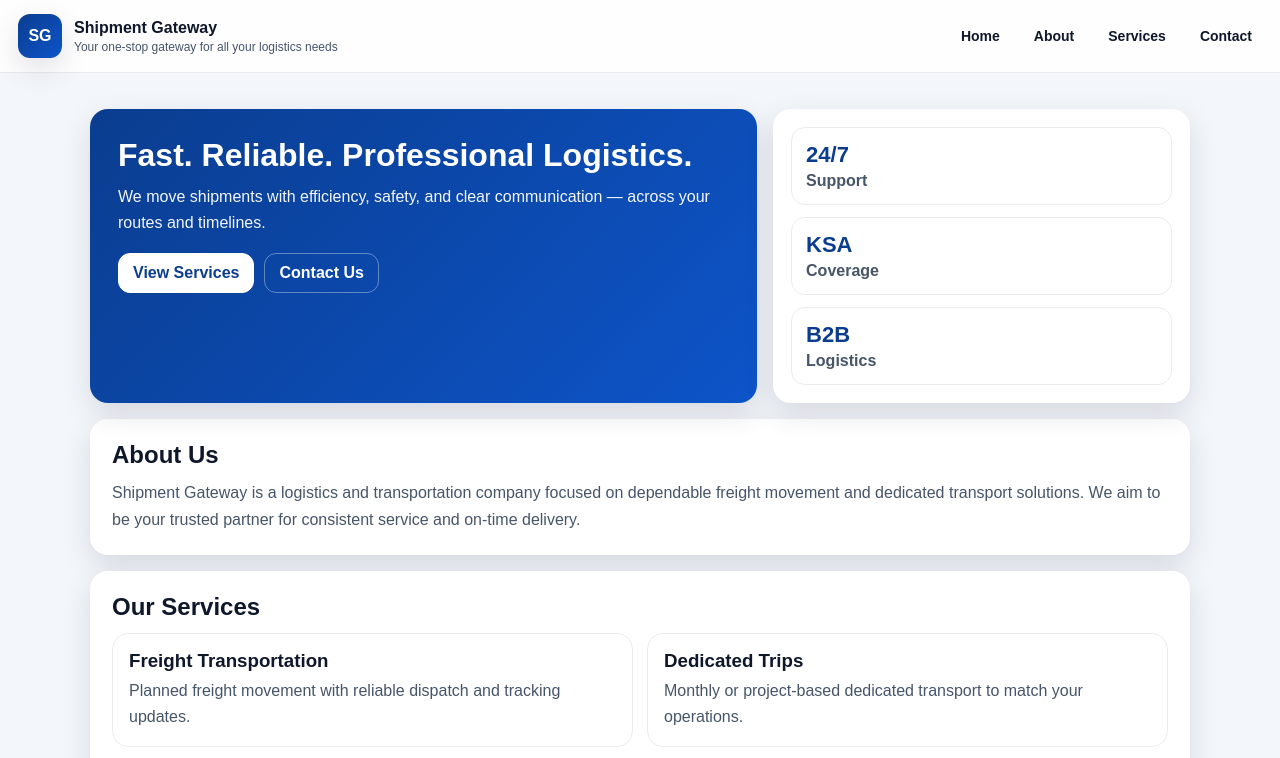
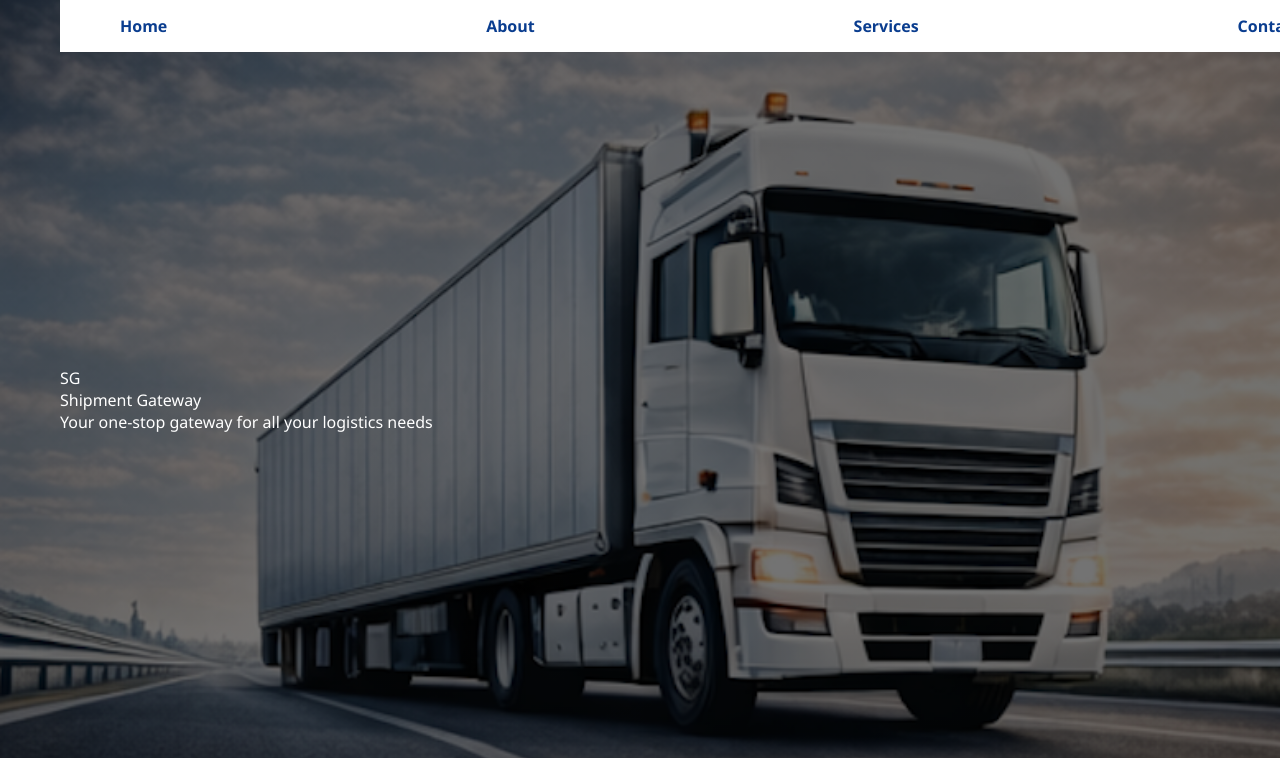
Before and after one commit to Shipmentgateway/Shipmentgateway, a plain HTML site: page index.html in a window 1280 px wide. Shown: the top 758 px of the page. Drawn offline with Linux system fonts and the light colour scheme.

Commit message:
Update style.css

```diff
--- a/style.css
+++ b/style.css
@@ -1,230 +1,117 @@
-:root{
-  --blue:#0a3d8f;
-  --blue2:#0d54c9;
-  --bg:#f3f6fb;
-  --text:#0f172a;
-  --muted:#475569;
-  --card:#ffffff;
-  --shadow: 0 10px 30px rgba(2, 8, 23, 0.12);
+* {
+  box-sizing: border-box;
+  margin: 0;
+  padding: 0;
+  font-family: "Segoe UI", Arial, sans-serif;
 }
 
-*{box-sizing:border-box}
-html{scroll-behavior:smooth}
-body{
-  margin:0;
-  font-family: Arial, sans-serif;
-  background: var(--bg);
-  color: var(--text);
+/* ================= INTRO GATE ================= */
+#intro {
+  position: fixed;
+  inset: 0;
+  z-index: 9999;
+  background: #000;
+  overflow: hidden;
 }
 
-/* ===== GATE INTRO ===== */
-#gate{
-  position:fixed;
-  inset:0;
-  display:flex;
-  z-index:9999;
-  background:#0b1220;
+.intro-stage {
+  position: relative;
+  width: 100%;
+  height: 100%;
+  background: url("gate-bg.jpg") center/cover no-repeat;
 }
 
-.door{
-  width:50%;
-  height:100%;
-  position:relative;
-  overflow:hidden;
-  display:flex;
-  align-items:center;
-  justify-content:center;
-  transition: transform 1.4s cubic-bezier(.2,.9,.2,1);
-  /* industrial metal look */
-  background:
-    linear-gradient(90deg, rgba(255,255,255,0.08), rgba(255,255,255,0.02)),
-    repeating-linear-gradient(180deg, rgba(255,255,255,0.05) 0 6px, rgba(0,0,0,0.05) 6px 12px),
-    linear-gradient(180deg, #2a2f3a, #141824);
-  box-shadow: inset 0 0 0 2px rgba(255,255,255,0.06), inset 0 0 50px rgba(0,0,0,0.5);
+/* Doors */
+.door {
+  position: absolute;
+  top: 0;
+  width: 50%;
+  height: 100%;
+  background: rgba(20, 20, 20, 0.95);
+  display: flex;
+  align-items: center;
+  justify-content: center;
+  transition: transform 1.8s ease-in-out;
 }
 
-.door::before{
-  content:"";
-  position:absolute;
-  inset:0;
-  background:
-    radial-gradient(circle at 18px 18px, rgba(255,255,255,0.20) 0 3px, transparent 4px) 0 0/60px 60px;
-  opacity:.35;
-  pointer-events:none;
+.door img {
+  width: 60%;
 }
 
-.door-inner{
-  width:100%;
-  height:100%;
-  display:flex;
-  align-items:center;
-  justify-content:center;
+.door-left {
+  left: 0;
 }
 
-.door img{
-  width:min(340px, 70%);
-  filter: drop-shadow(0 12px 20px rgba(0,0,0,0.55));
+.door-right {
+  right: 0;
 }
 
-.left.open{ transform: translateX(-100%); }
-.right.open{ transform: translateX(100%); }
-
-.gate-floor{
-  position:absolute;
-  left:0; right:0; bottom:0;
-  height:18vh;
-  background: linear-gradient(180deg, transparent, rgba(0,0,0,0.55));
+.door-left.open {
+  transform: translateX(-100%);
 }
 
-/* ===== SITE ===== */
-#site{ display:none; min-height:100vh; }
-
-.topbar{
-  position:sticky;
-  top:0;
-  z-index:50;
-  background: rgba(255,255,255,0.85);
-  backdrop-filter: blur(10px);
-  border-bottom:1px solid rgba(15,23,42,0.08);
-  display:flex;
-  gap:16px;
-  align-items:center;
-  justify-content:space-between;
-  padding:14px 18px;
+.door-right.open {
+  transform: translateX(100%);
 }
 
-.brand{display:flex; gap:12px; align-items:center;}
-.brand-mark{
-  width:44px; height:44px;
-  border-radius:12px;
-  background: linear-gradient(135deg, var(--blue), var(--blue2));
-  color:white;
-  display:flex;
-  align-items:center;
-  justify-content:center;
-  font-weight:800;
-  box-shadow: var(--shadow);
-}
-.brand-title{font-weight:800; font-size:16px; line-height:1.2}
-.brand-tagline{color:var(--muted); font-size:12px; margin-top:2px}
-
-.menu{display:flex; gap:14px; align-items:center; flex-wrap:wrap;}
-.menu a{
-  text-decoration:none;
-  color:var(--text);
-  font-weight:700;
-  font-size:14px;
-  padding:8px 10px;
-  border-radius:10px;
-}
-.menu a:hover{ background: rgba(10,61,143,0.08); }
-
-main{ padding: 18px; }
-
-.hero{
-  max-width:1100px;
-  margin: 18px auto 0;
-  display:grid;
-  grid-template-columns: 1.6fr 1fr;
-  gap:16px;
-  align-items:stretch;
+/* Truck animation */
+.intro-truck {
+  position: absolute;
+  bottom: 5%;
+  left: 50%;
+  transform: translateX(-50%) scale(0.6);
+  width: 40%;
+  opacity: 0;
+  transition: transform 2.5s ease, opacity 1s ease;
 }
 
-.hero-box{
-  background: linear-gradient(135deg, rgba(10,61,143,1), rgba(13,84,201,1));
-  color:white;
-  border-radius:18px;
-  padding:28px;
-  box-shadow: var(--shadow);
+.intro-truck.move {
+  opacity: 1;
+  transform: translateX(-50%) scale(1.05);
 }
 
-.hero-box h1{ margin:0 0 10px; font-size:32px; }
-.hero-box p{ margin:0 0 18px; opacity:0.95; line-height:1.6; }
-
-.hero-actions{ display:flex; gap:10px; flex-wrap:wrap; }
-.btn{
-  display:inline-block;
-  padding:10px 14px;
-  border-radius:12px;
-  border:1px solid rgba(255,255,255,0.35);
-  color:white;
-  text-decoration:none;
-  font-weight:800;
-}
-.btn.primary{
-  background:white;
-  color: var(--blue);
-  border-color:white;
+/* ================= SITE ================= */
+body.show-site #intro {
+  display: none;
 }
 
-.hero-card{
-  background: var(--card);
-  border-radius:18px;
-  box-shadow: var(--shadow);
-  padding:18px;
-  display:grid;
-  gap:12px;
-  align-content:start;
+header {
+  height: 100vh;
+  background: linear-gradient(
+      rgba(0, 0, 0, 0.55),
+      rgba(0, 0, 0, 0.55)
+    ),
+    url("hero.jpg") center/cover no-repeat;
+  color: white;
+  display: flex;
+  align-items: center;
+  padding: 60px;
 }
 
-.stat{
-  border:1px solid rgba(15,23,42,0.08);
-  border-radius:14px;
-  padding:14px;
-}
-.stat-num{ font-size:22px; font-weight:900; color: var(--blue); }
-.stat-label{ color: var(--muted); margin-top:4px; font-weight:700; }
-
-.section{
-  max-width:1100px;
-  margin: 16px auto 0;
-  background: var(--card);
-  border-radius:18px;
-  padding:22px;
-  box-shadow: var(--shadow);
+header h1 {
+  font-size: 48px;
+  margin-bottom: 10px;
 }
 
-.section h2{ margin:0 0 10px; }
-.section p{ margin:0; color: var(--muted); line-height:1.7; }
-
-.grid{
-  display:grid;
-  grid-template-columns: repeat(2, minmax(0,1fr));
-  gap:14px;
-  margin-top:12px;
-}
-.card{
-  border:1px solid rgba(15,23,42,0.08);
-  border-radius:16px;
-  padding:16px;
-}
-.card h3{ margin:0 0 6px; }
-.card p{ margin:0; color: var(--muted); line-height:1.6; }
-
-.contact-box{
-  margin-top:10px;
-  border:1px dashed rgba(10,61,143,0.35);
-  border-radius:16px;
-  padding:16px;
-}
-.contact-email{
-  display:inline-block;
-  margin-top:8px;
-  font-weight:900;
-  color: var(--blue);
-  text-decoration:none;
+header p {
+  font-size: 18px;
+  max-width: 520px;
 }
 
-.footer{
-  max-width:1100px;
-  margin: 16px auto 28px;
-  color: rgba(71,85,105,0.9);
-  text-align:center;
-  font-weight:700;
+nav {
+  position: fixed;
+  top: 0;
+  width: 100%;
+  background: white;
+  display: flex;
+  justify-content: space-between;
+  padding: 15px 40px;
+  z-index: 100;
 }
 
-@media (max-width: 900px){
-  .hero{ grid-template-columns: 1fr; }
-  .grid{ grid-template-columns: 1fr; }
-  .hero-box h1{ font-size:26px; }
+nav a {
+  margin-left: 20px;
+  text-decoration: none;
+  color: #0a3d8f;
+  font-weight: 600;
 }
```
